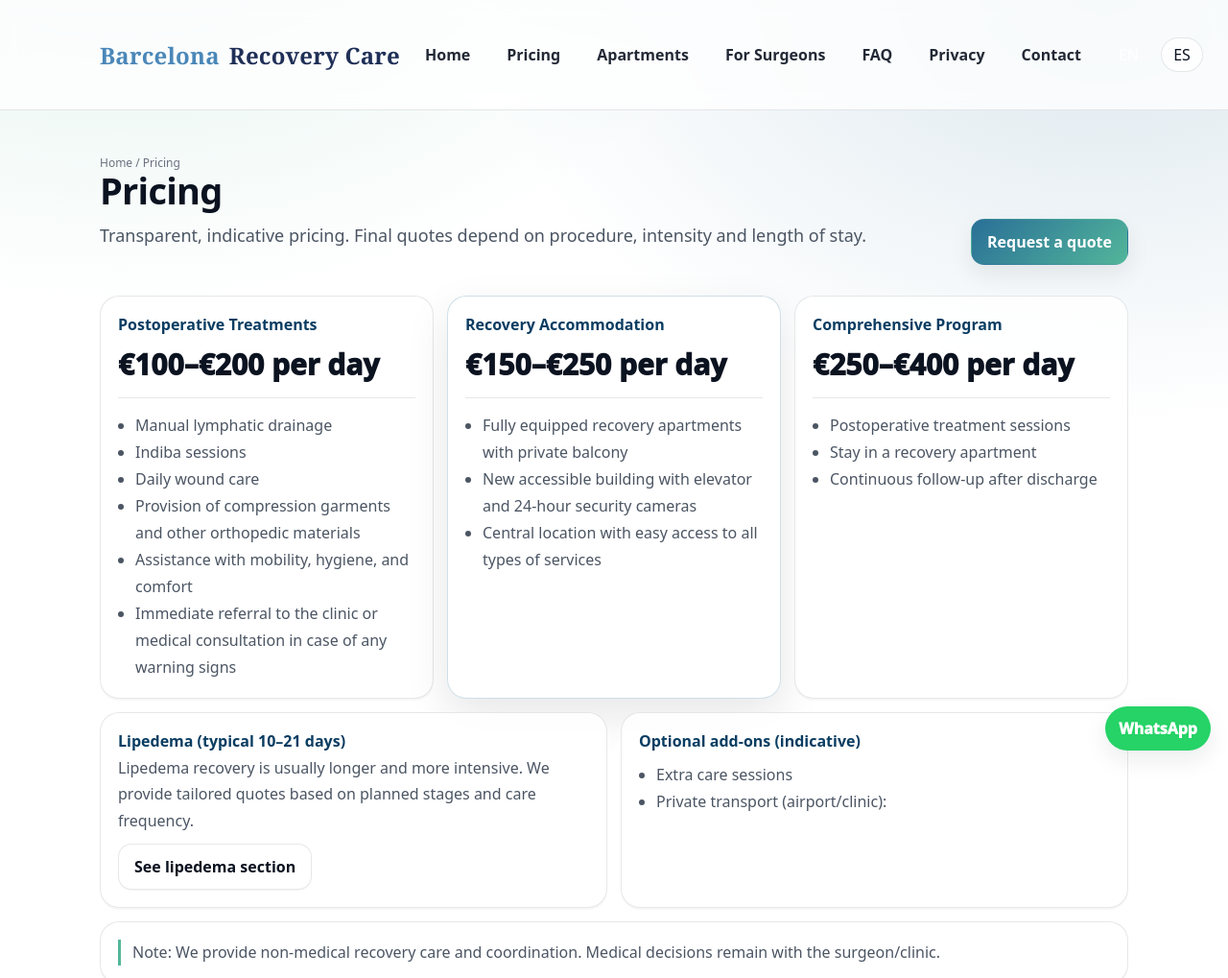
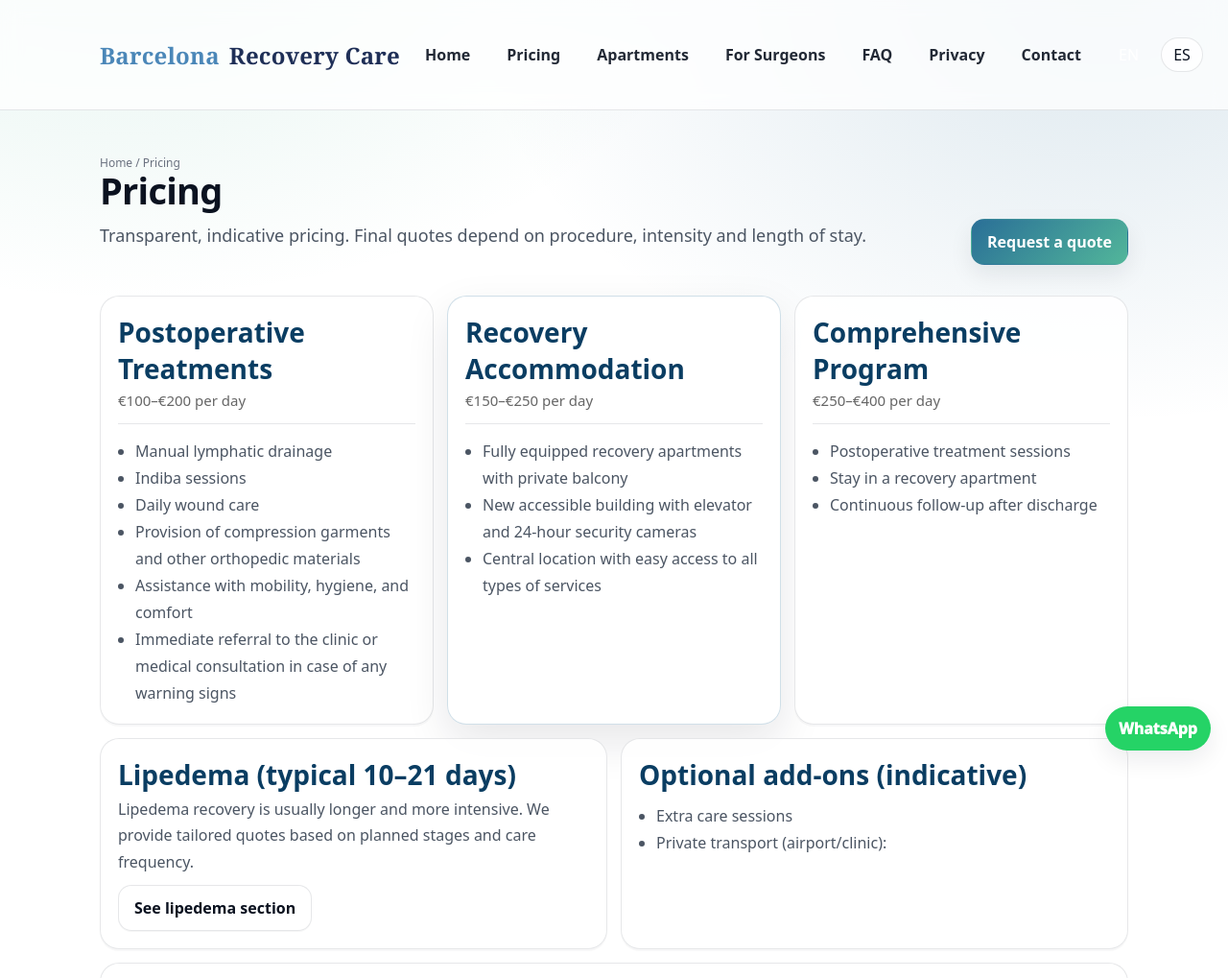
Before and after one commit to yaronstr/BRC, a plain HTML site: page pricing.html in a window 1280 px wide. Shown: the top 1019 px of the page at 96% size. Drawn offline with Linux system fonts and the light colour scheme.

Commit message:
Update styles.css

```diff
--- a/styles.css
+++ b/styles.css
@@ -47,7 +47,7 @@
 .card.glow{box-shadow: var(--shadow);border-color: rgba(42,111,151,.22);}
 .section{padding:26px 0}
 .h2{font-size:28px;margin:0 0 10px;letter-spacing:-0.01em}
-.h3{font-weight: 700;              /* keep headers strong */
+.h3{font-size:28px;font-weight: 700;              /* keep headers strong */
   color: #0a3d62;               /* your brand-style blue */
   margin-bottom: 4px;}
 
@@ -58,7 +58,10 @@
 .list{margin:10px 0 0;padding-left:18px;color:var(--muted);line-height:1.75}
 .pricing{display:grid;grid-template-columns:repeat(3,1fr);gap:14px}
 @media (max-width: 920px){ .pricing{grid-template-columns:1fr} }
-.price{font-size:30px;font-weight:950;margin:10px 0}
+.price{font-weight: normal;          /* remove bold */
+  font-size: 15px;              /* smaller */
+  color: #666;                  /* softer than header */
+  margin-bottom: 8px;}
 .chip{display:inline-flex;align-items:center;gap:8px;font-size:12px;font-weight:900;border:1px solid var(--border);border-radius:999px;padding:8px 10px;background:rgba(244,208,111,.20)}
 .notice{border-left:3px solid var(--accent2);padding-left:12px}
 .hr{height:1px;background:var(--border);margin:14px 0}
```
